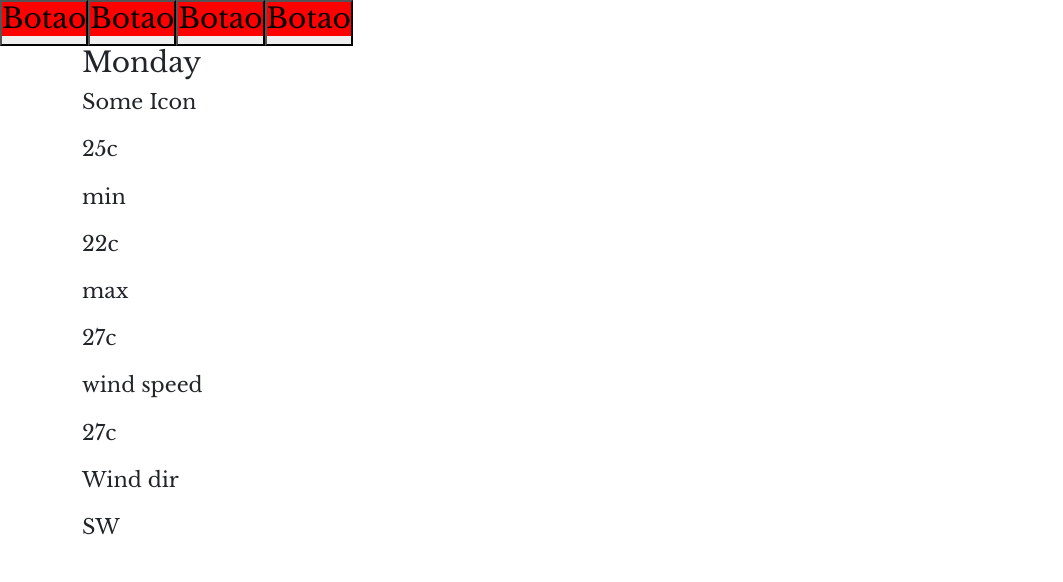
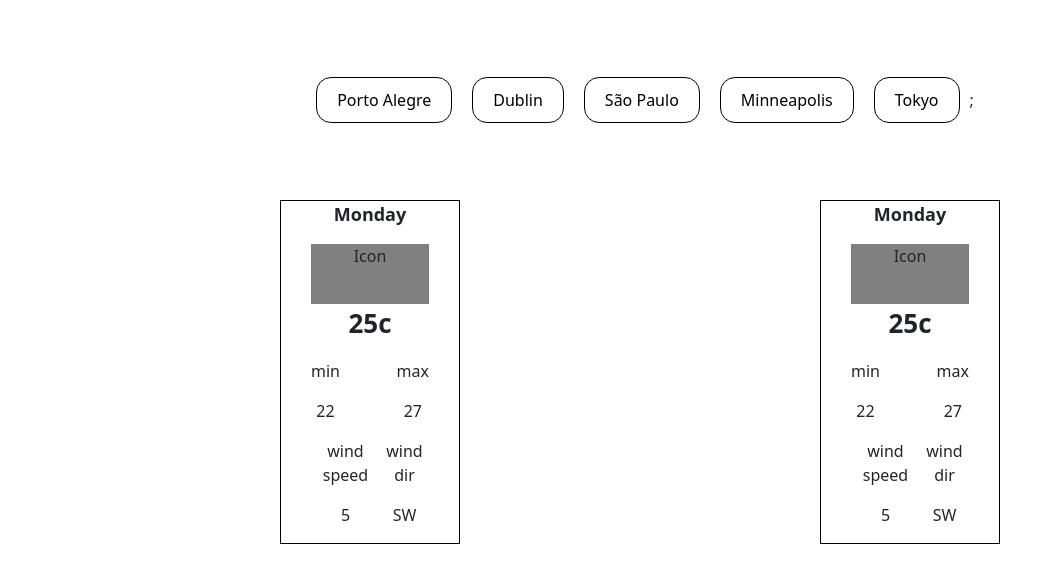
Before and after one commit to vitordalbemcosta/Tea-payment, a React (Create React App) app: page / in a window 1280 px wide. Shown: the top 582 px of the page, without its empty margins (0-1063 px from the left). Built offline with nearby package versions, Linux system fonts and the light colour scheme.

Commit message:
components and some styling

```diff
--- a/src/App.js
+++ b/src/App.js
@@ -1,29 +1,51 @@
 import React, {useState} from 'react'
-import axios from "axios"
+// import axios from 'axios'
+
+//API call
+import { getWeather } from './services'
+
+//components
+import CityButton from './components/CityButton'
+import WeatherCard from './components/WeatherCard'
+
+//styles
+import * as Styles from './styles'
 
 
-//styles
-import "./App.css";
-
-
-//components
-import Button from './components/Button';
-import Days from './components/Days';
-
+const cities = ["Porto Alegre", "Dublin", "São Paulo", "Minneapolis", "Tokyo"]
 
 
 
 function App() {
+  const [selectedCity, setSelectedCity] = useState(null);
 
+  const handleSelectCity = async (name) => {
+    setSelectedCity(name);
+
+    try {
+      const response = await getWeather(name);
+      console.log("response", response);
+    } catch (error) {
+      console.log("error", error);
+    }
+  };
 
   return (
-    <div className="App">
-      <Button />
-      <Button />
-      <Button />
-      <Button />
-      <Days />
-    </div>
+    <>
+      <Styles.CityButtonsWrapper>
+        {cities.map((city) => (
+          <CityButton cityName={city}
+            key={city}
+            isSelected={selectedCity === city}
+            onClick={handleSelectCity}
+          />
+        ))};
+      </Styles.CityButtonsWrapper>
+      <Styles.CityWeatherWrapper>
+        <WeatherCard />
+        <WeatherCard />
+      </Styles.CityWeatherWrapper>
+    </>
   );
 }
 
--- a/src/components/Button.jsx
+++ /dev/null
@@ -1,23 +0,0 @@
-import React from 'react'
-
-//styles
-import styled from 'styled-components'
-const ButtonTag = styled.button`
-  h3 {
-    background-color: red;
-  }
-`;
-
-
-
-
-
-function Button() {
-  return (
-    <ButtonTag>
-      <h3>Botao</h3>
-    </ButtonTag>
-  )
-}
-
-export default Button;
--- /dev/null
+++ b/src/components/CityButton/index.jsx
@@ -0,0 +1,13 @@
+import * as Styles from './styles';
+
+function CityButton({ cityName, isSelected, onClick }) {
+  const handleClick = () => onClick(cityName);
+
+  return (
+    <Styles.Button onClick={handleClick} isSelected={isSelected}>
+      {cityName}
+    </Styles.Button>
+  );
+}
+
+export default CityButton;
--- /dev/null
+++ b/src/components/CityButton/styles.jsx
@@ -0,0 +1,16 @@
+import styled from "styled-components"
+
+export const Button = styled("button")`
+    border: 1px solid ${({ isSelected }) => (isSelected ? "gray" : "black")};
+    background-color: #fff;
+    color: ${({ isSelected }) => (isSelected ? "gray" : "#000")};
+    margin: 0 10px;
+    padding: 10px 20px;
+    border-radius: 15px;
+    cursor: pointer;
+
+   &:hover {
+       border: 1px solid gray;
+       color: gray;
+   }
+`;
--- a/src/components/Days.jsx
+++ /dev/null
@@ -1,50 +0,0 @@
-import React from 'react'
-
-
-// import styled from 'styled-components';
-
-//styles
-// const DaysTag = styled.days`
-//     h3 {
-//         color: red;
-//     }
-// `;
-
-
-function Days() {
-  return (
-    <div className="container">
-      <div className="top">
-        <div className="day">
-            <h3>Monday</h3>
-        </div>
-        <div className="weather-icon">
-          <p>Some Icon</p>
-        </div>
-        <div className="temperature">
-          <p>25c</p>
-        </div>
-      </div>
-      <div className="bottom">
-        <div className="min">
-          <p>min</p>
-          <p>22c</p>
-        </div>
-        <div className="max">
-          <p>max</p>
-          <p>27c</p>
-        </div>
-        <div className="wind-speed">
-          <p>wind speed</p>
-          <p>27c</p>
-        </div>
-        <div className="wind-direction">
-          <p>Wind dir</p>
-          <p>SW</p>
-        </div>
-      </div>
-    </div>
-  );
-}
-
-export default Days;
--- /dev/null
+++ b/src/components/WeatherCard/index.jsx
@@ -0,0 +1,36 @@
+import React from 'react'
+
+import * as Styles from "./styles";
+
+function WeatherCard() {
+  return (
+    <Styles.Card>
+      <Styles.Day>Monday</Styles.Day>
+      <Styles.Icon>Icon</Styles.Icon>
+      <Styles.Degrees>25c</Styles.Degrees>
+      <Styles.SubInfo>
+        <div>
+          <p>min</p>
+          <p>22</p>
+        </div>
+        <div>
+          <p>max</p>
+          <p>27</p>
+        </div>
+      </Styles.SubInfo>
+
+      <Styles.SubInfo>
+        <div>
+          <p>wind speed</p>
+          <p>5</p>
+        </div>
+        <div>
+          <p>wind dir</p>
+          <p>SW</p>
+        </div>
+      </Styles.SubInfo>
+    </Styles.Card>
+  );
+}
+
+export default WeatherCard;
--- /dev/null
+++ b/src/components/WeatherCard/styles.jsx
@@ -0,0 +1,33 @@
+import styled from 'styled-components'
+
+export const Card = styled("div")`
+    border: 1px solid #000;
+    padding: 0 30px;
+    text-align: center;
+    width: 180px;
+`;
+
+export const Day = styled("p")`
+  font-size: 18px;
+  font-weight: 600;
+
+`;
+
+export const Icon = styled("div")`
+  background-color: gray;
+  height: 60px;
+  width: 100%;
+
+`;
+
+export const Degrees = styled("p")`
+  font-size: 26px;
+  font-weight: bold;
+
+`;
+
+export const SubInfo = styled("div")`
+  display: flex;
+  justify-content: space-between;
+
+`;
--- /dev/null
+++ b/src/services/index.js
@@ -0,0 +1,10 @@
+import axios from "axios";
+
+
+export const getWeather = async (name) => {
+    const response = await axios.get(
+      `https://api.openweathermap.org/data/2.5/weather?q=${name}&appid=336ce4dce3a588920b3cea8fb00882d6`
+    );
+
+    return response;
+}
--- /dev/null
+++ b/src/styles.jsx
@@ -0,0 +1,14 @@
+import styled from 'styled-components'
+
+export const CityButtonsWrapper = styled("div")`
+    display: flex;
+    align-items: center;
+    justify-content: center;
+    height: 200px;
+`;
+
+export const CityWeatherWrapper = styled("div")`
+    display: flex;
+    justify-content: space-around;
+    padding: 0 100px;
+`;
```
